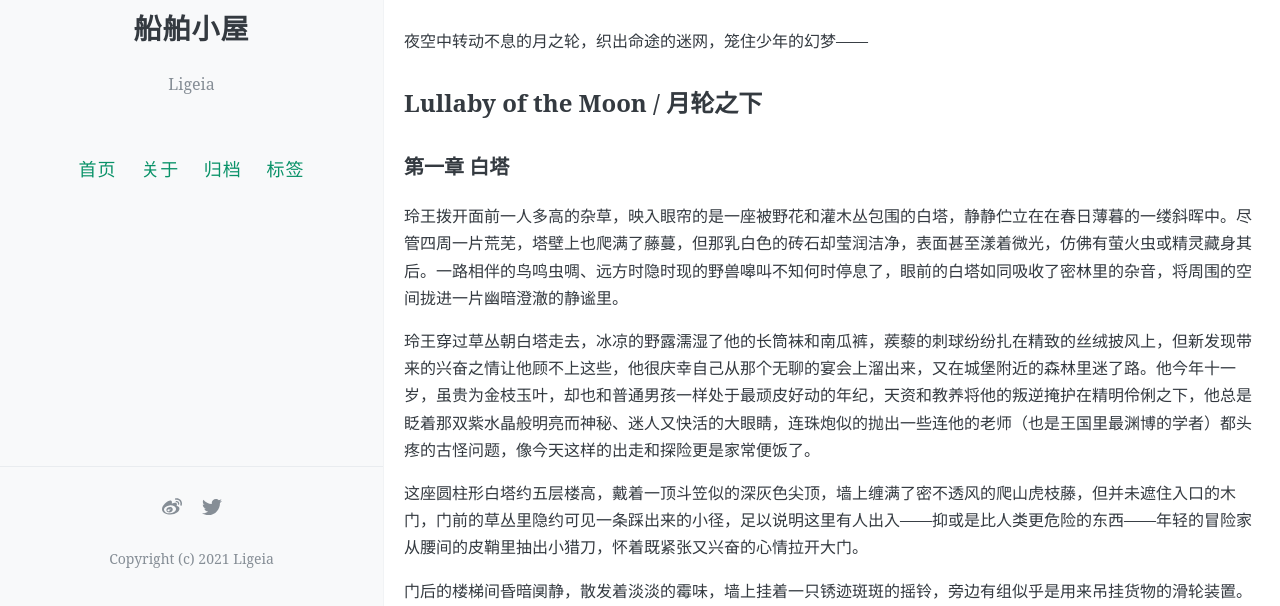
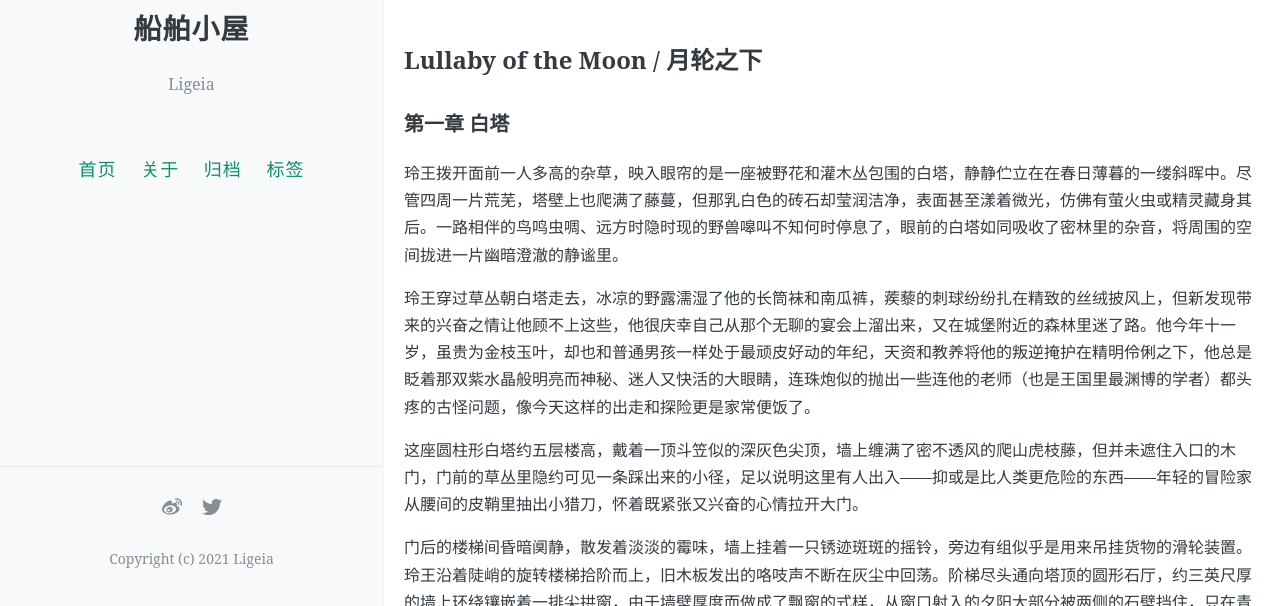
Before and after one commit to ligeiali13/blog, a Jekyll site: the page built from _posts/2022-10-01-lullaby-01.md, in a window 1280 px wide and 900 px high, cut to the strip 294-900 px from the top of the window. Built offline with Jekyll 4.4.1, drawn with Linux system fonts in a browser that asks for light colours; comment, search, counter and statistics services are not loaded.

Commit message:
Update 2022-10-01-lullaby-01.md

```diff
--- a/_posts/2022-10-01-lullaby-01.md
+++ b/_posts/2022-10-01-lullaby-01.md
@@ -15,8 +15,6 @@ comments: true
 >预警：未成年，人外
 
 <br />
-
-夜空中转动不息的月之轮，织出命途的迷网，笼住少年的幻梦——
 
 Lullaby of the Moon / 月轮之下
 ----
```
